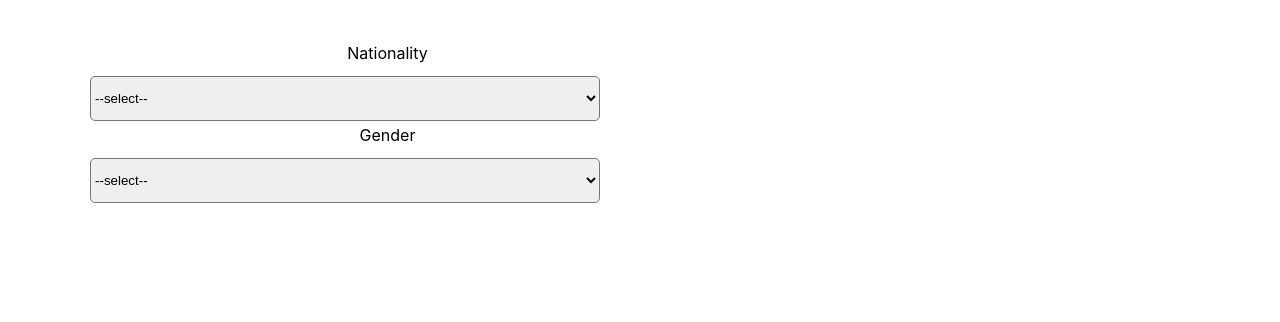
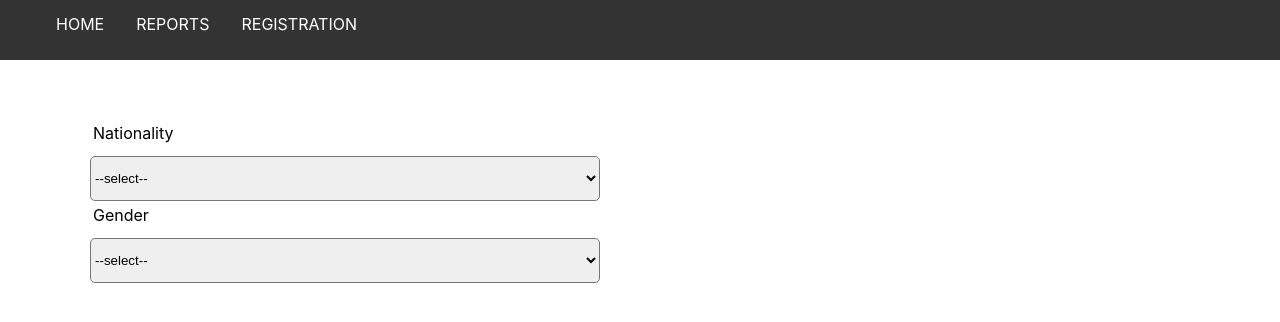
Before and after one commit to srz-ajithmenon/hospital, a React (Create React App) app in the folder hspt-management/: page /home in a window 1280 px wide. Shown: the top 322 px of the page. Built offline with nearby package versions, Linux system fonts and the light colour scheme.

Commit message:
Navigation Code

```diff
--- a/hspt-management/src/App.css
+++ b/hspt-management/src/App.css
@@ -52,3 +52,6 @@ h2{
   background-color: #0f2c69;
   color: white;
 }
+.main{
+  margin-top:80px;
+}
--- a/hspt-management/src/App.js
+++ b/hspt-management/src/App.js
@@ -1,21 +1,22 @@
 import './App.css';
-import { Route, Routes } from 'react-router-dom'
-import { BrowserRouter } from 'react-router-dom'
+import { Route, Routes, BrowserRouter } from 'react-router-dom'
 import Home from './Components/Home';
-import Selectfields from './Components/Selectfields';
 import Registration from './Components/Registration';
 import Reports from './Components/reports';
+import Navigation from './Components/Navigation/Navigation';
 
 function App() {
   return (
-    <div className="App">
+    <div>
       <BrowserRouter>
-        <div>
+      <div>
+        <Navigation/>
+        </div>
+         <div className='main'>
           <Routes>
-            <Route path = "/" element={ <Registration/> } />
+            <Route path = "/register" element={ <Registration/> } />
             <Route path = "/report" element={ <Reports/> } />
             <Route path = "/home" element={ <Home/> } />
-            <Route path = "/select" element={ <Selectfields/> } />
           </Routes>
         </div>
       </BrowserRouter>
--- /dev/null
+++ b/hspt-management/src/Components/Navigation/Navigation.js
@@ -0,0 +1,24 @@
+import React from "react";
+import { Link } from 'react-router-dom'
+import "./navigation.css";
+
+const nav=[
+    {label:"HOME",value:"home"},
+    {label:"REPORTS", value:"report"},
+    {label:"REGISTRATION", value:"register"},
+    ]
+function Navigation (props) {
+    return (
+           <div className="navBar">
+            <ul>
+                {nav.map(function(item){
+                    return (
+                    <li><Link to={item.value}>{item.label}</Link></li>
+                    )}
+                  )
+                }
+            </ul>
+        </div>
+    )
+}
+export default Navigation
--- /dev/null
+++ b/hspt-management/src/Components/Navigation/navigation.css
@@ -0,0 +1,42 @@
+
+   ul {
+    list-style-type: none;
+    margin: 0;
+    padding-left: 40px;
+    overflow: hidden;
+    height: 60px;
+    background-color: #333;
+    position: fixed;
+    top:0;
+    width: 100%;
+  }
+
+  /* .navBar{
+    width:100%;
+    margin-bottom: 100px;
+    overflow: hidden;
+    background-color: #333;
+    position: fixed;
+    top: 0;
+  }
+   */
+  li {
+    float: left;
+  }
+
+  li a {
+    display: block;
+    color: rgb(255, 255, 255);
+    text-align: center;
+    padding: 14px 16px;
+    height:60px;
+    text-decoration: none;
+  }
+
+  li a:hover {
+    background-color:grey;
+  }
+
+  li a:focus {
+    background-color:grey;
+  }
```
